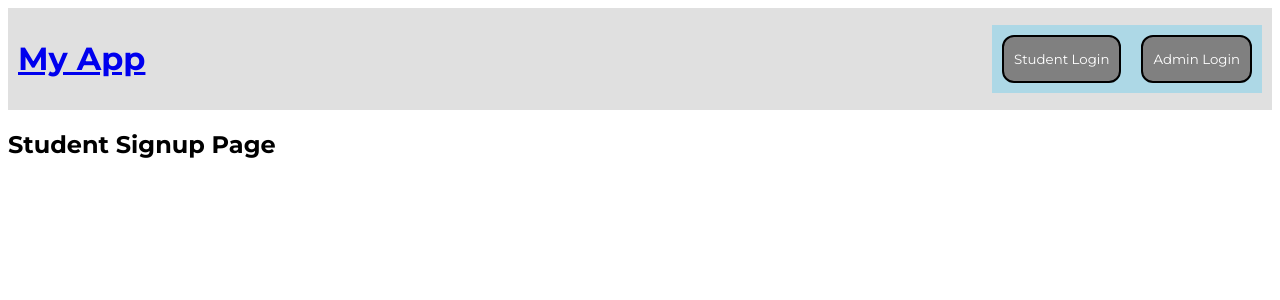
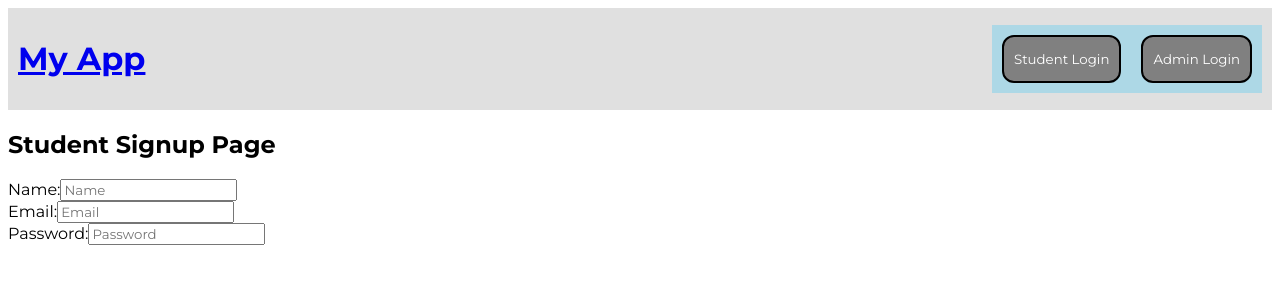
Before and after one commit to kagesite/student-app, a React (Vite) app in the folder frontend/: page / in a window 1280 px wide. Shown: the top 300 px of the page. Built offline with nearby package versions, Linux system fonts and the light colour scheme.

Commit message:
Started to create basic form

```diff
--- a/frontend/src/components/StudentSignup.jsx
+++ b/frontend/src/components/StudentSignup.jsx
@@ -6,9 +6,31 @@ function UserSignup() {
     return (
         <div>
             <Header />
-            <h2>Student Signup Page</h2>
-            <div>
-
+            <div className="form-container">
+                <h2>Student Signup Page</h2>
+                <form>
+                    <div>
+                        <label>Name:</label>
+                        <input
+                            type="text"
+                            placeholder='Name'
+                        />
+                    </div>
+                    <div>
+                        <label>Email:</label>
+                        <input
+                            type="email"
+                            placeholder='Email'
+                        />
+                    </div>
+                    <div>
+                        <label>Password:</label>
+                        <input
+                            type="password"
+                            placeholder='Password'
+                        />
+                    </div>
+                </form>
             </div>
         </div>
     )
```
